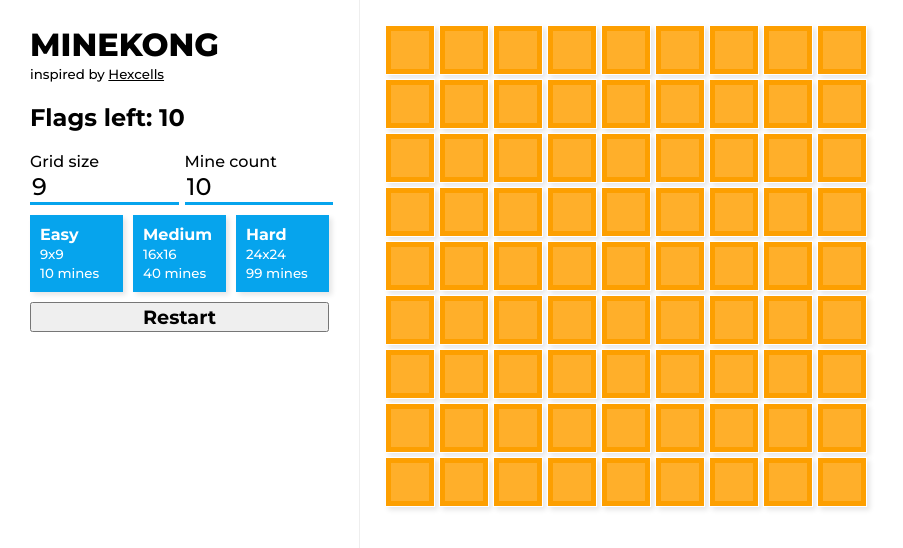
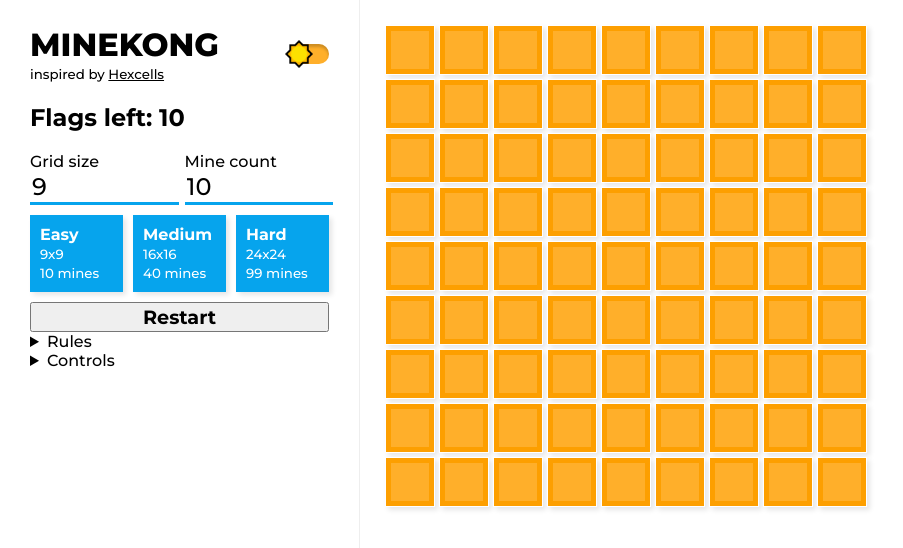
Before and after one commit to afilip1/minesweeper, a React (Create React App) app: page / in a window 1280 px wide. Shown: the top 548 px of the page, without its empty margins (0-903 px from the left). Built offline with nearby package versions, Linux system fonts and the light colour scheme.

Commit message:
Dark theme + toggle

```diff
--- a/src/components/app.tsx
+++ b/src/components/app.tsx
@@ -3,11 +3,58 @@ import "src/util"
 import { SidePanel } from "src/components/sidepanel/sidepanel";
 import { useGame } from "src/hooks/game"
 import { Board } from "./board/board";
-import styled from "styled-components";
+import styled, { ThemeProvider, createGlobalStyle } from "styled-components";
+import { lightTheme, darkTheme } from "src/theme";
+import { useLocalStorage } from "src/hooks/localstorage";
+
+const GlobalStyle = createGlobalStyle`
+   html, body {
+      margin: 0;
+      user-select: none;
+   }
+
+   ::-moz-focus-inner {
+      border: 0;
+   }
+`;
 
 const StyledApp = styled.div`
+   --light-blue: #06a4ed;
+   --dark-blue: #149dd7;
+   --light-orange: #ffaf2a;
+   --dark-orange: #fd9f00;
+   --light-gray: #3f3d40;
+   --dark-gray: #2a2d32;
+
    display: grid;
    grid-template-columns: 360px auto;
+
+   grid-template-areas:
+      "header main"
+      "aside main";
+
+   color: ${props => props.theme.colors.text};
+   background-color: ${props => props.theme.colors.background};
+
+   transition: color 0.3s linear,
+               background-color 0.3s linear;
+
+   * {
+      font-family: 'Montserrat', sans-serif;
+   }
+
+   a {
+      color: ${props => props.theme.colors.text};
+      transition: color 0.3s linear;
+   }
+
+   input {
+      color: ${props => props.theme.colors.text};
+      background-color: ${props => props.theme.colors.background};
+
+      transition: color 0.3s linear,
+                  background-color 0.3s linear;
+   }
 `;
 
 export function App() {
@@ -59,7 +106,12 @@ export function App() {
       }
    }
 
+   const [useDarkTheme, setDarkTheme] = useLocalStorage('darkTheme', false);
+   const toggleDarkTheme = () => setDarkTheme(!useDarkTheme);
+
    return (
+      <ThemeProvider theme={useDarkTheme ? darkTheme : lightTheme}>
+         <GlobalStyle />
          <StyledApp onContextMenu={(e) => e.preventDefault()} onMouseUp={handleMouseUp} onMouseDown={preventScrolling}>
             <SidePanel
                gridSize={gridSize}
@@ -67,6 +119,7 @@ export function App() {
                gameState={getGameState()}
                minesLeft={mineCount - board.flagged.countBy(Boolean)}
                onSettingsUpdate={handleSettingsUpdate}
+               onToggleTheme={toggleDarkTheme}
             />
 
             <Board
@@ -77,5 +130,6 @@ export function App() {
                onMiddleOver={handleMiddleOver}
             />
          </StyledApp>
+      </ThemeProvider>
    );
 }
--- a/src/components/common/clickable.tsx
+++ b/src/components/common/clickable.tsx
@@ -7,6 +7,6 @@ export const Clickable = styled.div`
 
    &:active {
       transition: filter 0s;
-      filter: opacity(0.8) contrast(1.2);
+      filter: brightness(1.2);
    }
 `;
--- a/src/components/sidepanel/header.tsx
+++ b/src/components/sidepanel/header.tsx
@@ -1,20 +1,33 @@
 import React from "react";
 import styled from "styled-components";
+import { ThemeToggle } from "./themetoggle";
 
 const Title = styled.h1`
    font-weight: 900;
-   margin-top: 25px;
-   margin-bottom: 0;
+   margin: 0;
    text-transform: uppercase;
 `;
 
-export function Header() {
+const StyledHeader = styled.header`
+   margin-top: 25px;
+   display: flex;
+   justify-content: space-between;
+   align-items: center;
+   grid-area: header;
+
+`;
+
+export function Header({ onThemeToggle }: { onThemeToggle: () => void }) {
    return (
-      <header>
-         <Title>Minekong</Title>
-         <small>
-            inspired by <a href="https://store.steampowered.com/app/265890/Hexcells/">Hexcells</a>
-         </small>
-      </header>
+      <StyledHeader>
+         <div>
+            <Title>Minekong</Title>
+            <small>
+               inspired by <a href="https://store.steampowered.com/app/265890/Hexcells/">Hexcells</a>
+            </small>
+         </div>
+
+         <ThemeToggle onClick={onThemeToggle} />
+      </StyledHeader>
    );
 }
--- a/src/components/sidepanel/sidepanel.tsx
+++ b/src/components/sidepanel/sidepanel.tsx
@@ -7,23 +7,25 @@ import { Header } from "./header";
 
 const StyledSidePanel = styled.div`
    padding: 0 30px;
-   border-right: 1px solid #eee;
+   border-right: 1px solid ${props => props.theme.colors.separator};
    overflow-y: auto;
+
    height: 100vh;
+
+   transition: border 0.3s linear;
 `;
 
-type SidePanelProps = SettingsProps & StatusProps
+type SidePanelProps = { onToggleTheme: () => void } & SettingsProps & StatusProps
 
-export function SidePanel({ gameState, minesLeft, ...controlPanelProps }: SidePanelProps) {
+export function SidePanel({ onToggleTheme, gameState, minesLeft, ...controlPanelProps }: SidePanelProps) {
    return (
       <StyledSidePanel>
-         <Header />
-
+         <Header onThemeToggle={onToggleTheme} />
          <Status gameState={gameState} minesLeft={minesLeft} />
 
          <Settings {...controlPanelProps} />
 
-         {/* <Info /> */}
+         <Info />
       </StyledSidePanel>
    );
 }
--- /dev/null
+++ b/src/components/sidepanel/themetoggle.tsx
@@ -0,0 +1,42 @@
+import React from "react";
+import styled from "styled-components";
+
+export const ThemeToggle = styled.div.attrs({
+   height: 20,
+   children: <div />
+})`
+   width: ${props => props.height * 2}px;
+   height: ${props => props.height}px;
+
+   border-radius: ${props => props.height / 2}px;
+
+   background-color: ${({ theme }) =>
+      theme.light
+         ? "var(--light-orange)"
+         : "var(--light-blue)"
+   };
+
+   transition: color 0.3s ease;
+   box-shadow: inset 0 3px 3px rgba(0,0,0,0.2);
+
+   div {
+      position: relative;
+
+      width: ${props => props.height * 1.4}px;
+      height: ${props => props.height * 1.4}px;
+
+      top: ${props => -props.height / 5}px;
+      left: ${props => props.theme.light
+         ? (-props.height / 5)
+         : (props.height - (props.height / 5))}px;
+
+      background: ${({ theme }) => theme.light
+         ? "url('/img/sun.png')"
+         : "url('/img/moon.png')"
+      };
+
+      background-size: ${props => props.height * 1.4}px;
+
+      transition: left 0.3s ease;
+   }
+`;
--- a/src/hooks/localstorage.ts
+++ b/src/hooks/localstorage.ts
@@ -1,22 +1,15 @@
 import { useState, useEffect } from "react";
 
-export function useLocalStorage(key: string, initValue: string = ""): [string, (value: string) => void] {
+export function useLocalStorage<T>(key: string, initValue: T): [T, (value: T) => void] {
+   let stored = localStorage.getItem(key);
+
    const [value, setValue] = useState(
-      localStorage.getItem(key) ?? initValue
+      stored ? JSON.parse(stored) : initValue
    );
 
    useEffect(() => {
-      localStorage.setItem(key, value);
+      localStorage.setItem(key, JSON.stringify(value));
    }, [key, value]);
 
    return [value, setValue];
 }
-
-export function useLocalStorageNumber(key: string, initValue: number = 0): [number, (value: number) => void] {
-   const [strValue, setStrValue] = useLocalStorage(key, initValue.toString());
-
-   const value = +strValue;
-   const setValue = (newValue: number) => setStrValue(newValue.toString());
-
-   return [value, setValue];
-}
--- a/src/index.css
+++ /dev/null
@@ -1,25 +0,0 @@
-:root {
-   --light-blue: #06a4ed;
-   --dark-blue: #149dd7;
-   --light-orange: #ffaf2a;
-   --dark-orange: #fd9f00;
-   --light-gray: #3f3d40;
-   --dark-gray: #2a2d32;
-}
-
-* {
-   font-family: 'Montserrat', sans-serif;
-}
-
-html, body {
-   margin: 0;
-   user-select: none;
-}
-
-a {
-   color: black;
-}
-
-::-moz-focus-inner {
-   border: 0;
-}
--- a/src/index.tsx
+++ b/src/index.tsx
@@ -1,14 +1,9 @@
 import React from "react";
 import ReactDOM from "react-dom";
-import "src/index.css";
 
 import { App } from "src/components/app";
 
-function Root() {
-   return <App />;
-}
-
 ReactDOM.render(
-   <Root />,
+   <App />,
    document.getElementById("root")
 )
--- /dev/null
+++ b/src/theme.ts
@@ -0,0 +1,19 @@
+import { DefaultTheme } from "styled-components";
+
+export const lightTheme: DefaultTheme = {
+   light: true,
+   colors: {
+      text: "black",
+      background: "white",
+      separator: "#eee",
+   }
+}
+
+export const darkTheme: DefaultTheme = {
+   light: false,
+   colors: {
+      text: "white",
+      background: "black",
+      separator: "#222",
+   }
+}
```
Also changed, not shown: src/styled.d.ts (added, +12 -0 lines), public/img/moon.png (added), public/img/sun.png (added). Lines whose indentation alone changed are shown as unchanged.
